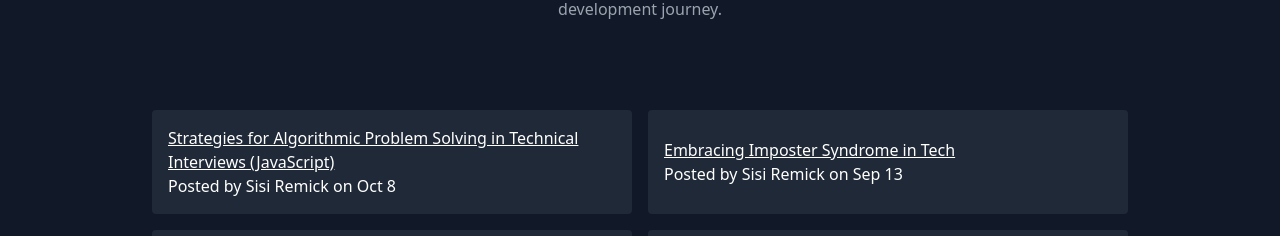
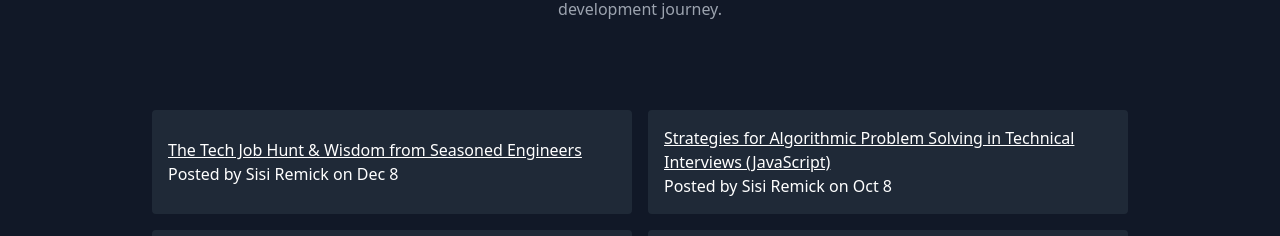
Before and after one commit to remicknsisi/my-digital-portfolio, a React (Create React App) app: page / in a window 1280 px wide. Shown: the part 3260-3496 px from the top of the page. Built offline with nearby package versions, Linux system fonts and the light colour scheme.

Commit message:
added in job hunt blog post

```diff
--- a/src/data.js
+++ b/src/data.js
@@ -79,6 +79,14 @@ export const skills = [
 
 export const blogs = [
   {
+    title: "The Tech Job Hunt & Wisdom from Seasoned Engineers",
+    author:
+      "Sisi Remick",
+    date:
+      "Dec 8",
+    link: "  https://medium.com/@remicknsisi/the-tech-job-hunt-wisdom-from-seasoned-engineers-207526f91828",
+  },
+  {
     title: "Strategies for Algorithmic Problem Solving in Technical Interviews (JavaScript)",
     author:
       "Sisi Remick",
```
